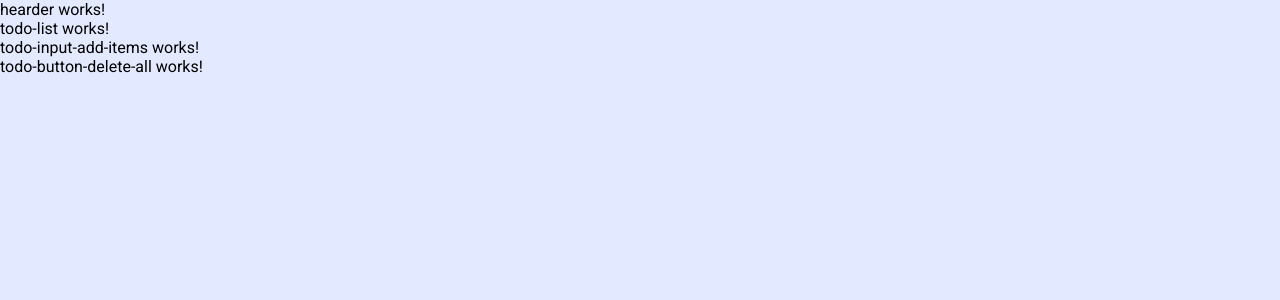
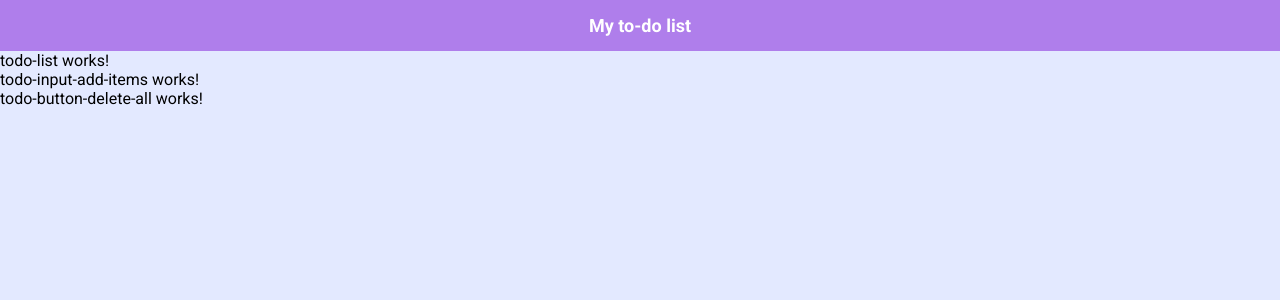
Before and after one commit to jlfilho/to-do-list2, an Angular app: page / in a window 1280 px wide. Shown: the top 300 px of the page. Built offline with nearby package versions, Linux system fonts and the light colour scheme.

Commit message:
Verson 0.0.2: Componente Header com estilo

```diff
--- a/src/app/modules/home/components/hearder/hearder.component.css
+++ b/src/app/modules/home/components/hearder/hearder.component.css
@@ -0,0 +1,9 @@
+h1{
+  width: 100%;
+  padding: 15px 0;
+
+  text-align: center;
+  font-size: 18px;
+  color: #FFFFFF;
+  background-color: #AF7EEB;
+}
--- a/src/app/modules/home/components/hearder/hearder.component.html
+++ b/src/app/modules/home/components/hearder/hearder.component.html
@@ -1 +1 @@
-<p>hearder works!</p>
+<h1>My to-do list</h1>
```
